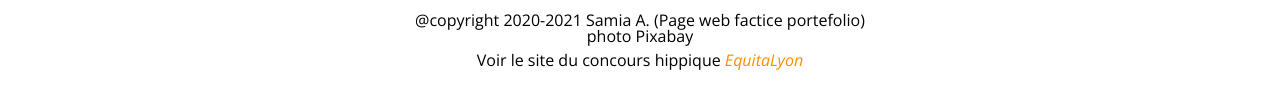
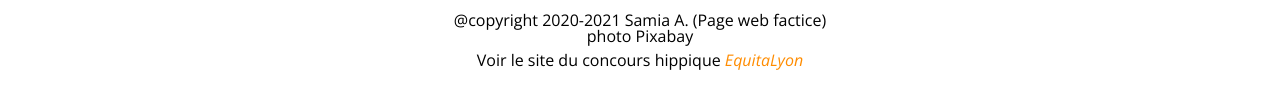
Before and after one commit to samwebsites/HomePageEquida, a plain HTML site: page index.html in a window 1280 px wide. Shown: the part 1080-1186 px from the top of the page. Drawn offline with nearby package versions, Linux system fonts and the light colour scheme.

Commit message:
Suppression dans footer

```diff
--- a/index.html
+++ b/index.html
@@ -33,7 +33,7 @@
              </div>
         </section>
         <footer>
-            <p class="foot">@copyright 2020-2021 Samia A. (Page web factice portefolio) <br><br> photo Pixabay</p>
+            <p class="foot">@copyright 2020-2021 Samia A. (Page web factice) <br><br> photo Pixabay</p>
             <p class="foot"> Voir le site du concours hippique <a href="https://www.equitalyon.com/fr"> EquitaLyon</a></p>
         </footer>
 
```
